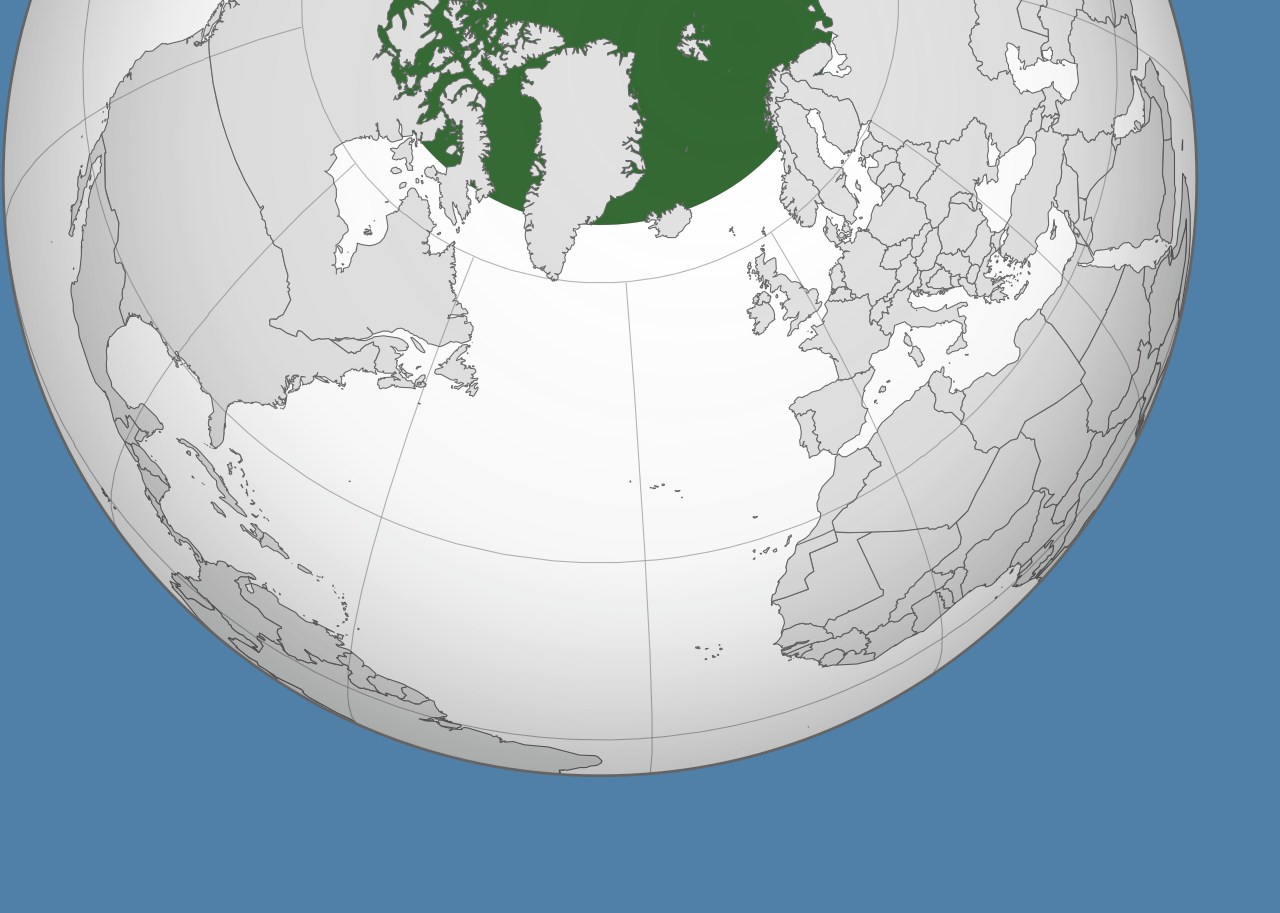
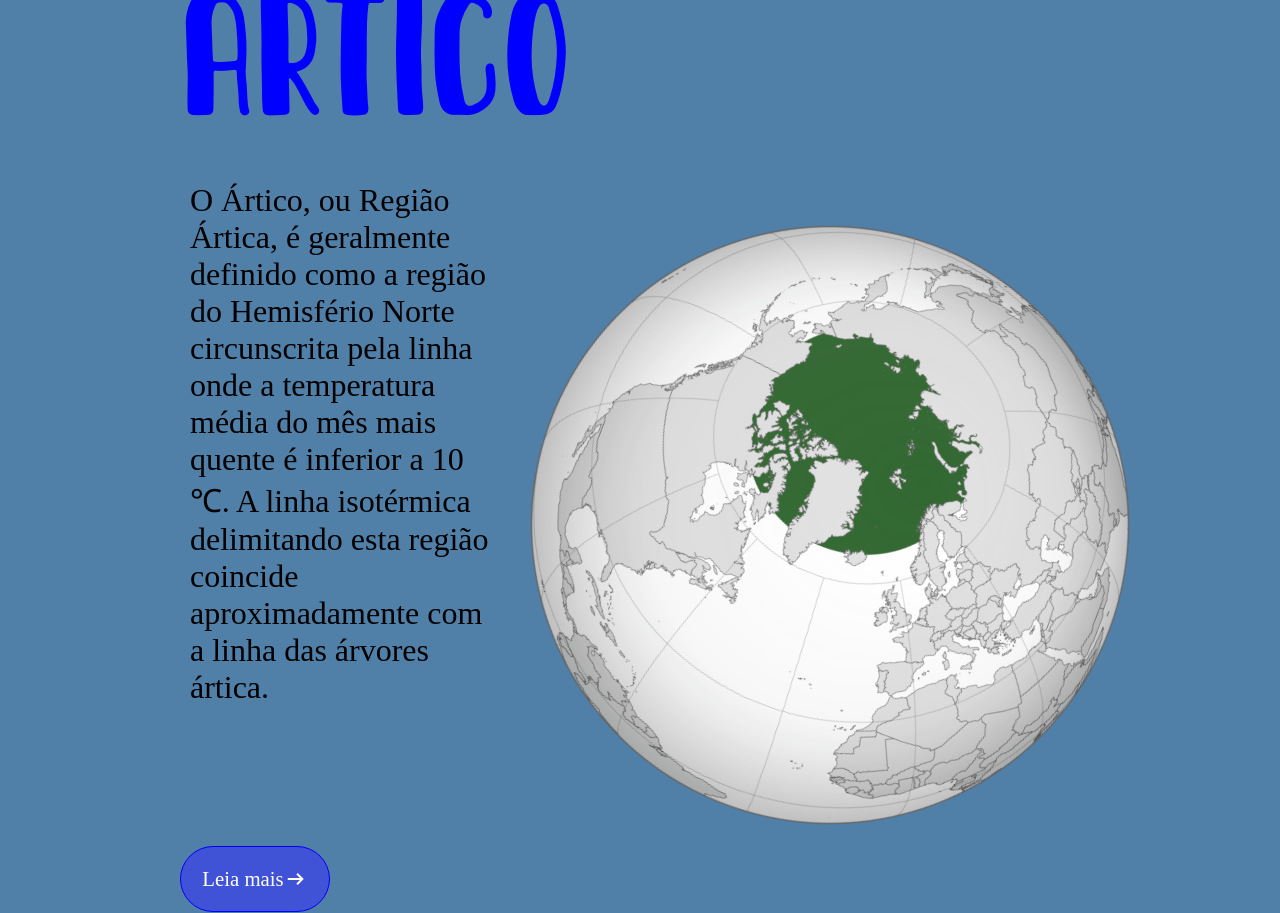
Before and after one commit to ryansilva-2003/WebReact-Artic-Antartic, a React (Vite) app in the folder web-artic/: page / in a window 1280 px wide. Shown: the part 1360-2273 px from the top of the page. Before the commit the page ends 2143 px from the top, so only its background shows below. Built offline with nearby package versions, Linux system fonts and the light colour scheme.

Commit message:
estilização artico

```diff
--- a/web-artic/index.html
+++ b/web-artic/index.html
@@ -3,6 +3,7 @@
   <head>
     <meta charset="UTF-8" />
     <link rel="icon" type="image/svg+xml" href="./icon.webp" />
+    <link rel="stylesheet" href="https://fonts.googleapis.com/css2?family=Material+Symbols+Outlined:opsz,wght,FILL,GRAD@24,400,0,0&icon_names=arrow_right_alt" />
     <meta name="viewport" content="width=device-width, initial-scale=1.0" />
     <title>web-artic</title>
   </head>
--- a/web-artic/src/containers/Home/index.css
+++ b/web-artic/src/containers/Home/index.css
@@ -26,6 +26,14 @@ header {
     align-items: center;
     margin-top: 20px;
 }
+
+@font-face {
+  font-family: 'MinhaFonte';
+  src: url('/fonts/fontArtico.ttf') format('truetype');
+  font-weight: normal;
+  font-style: normal;
+}
+
 
 .btnHeader{
     position: absolute;
--- a/web-artic/src/containers/Home/sections/Artico.css
+++ b/web-artic/src/containers/Home/sections/Artico.css
@@ -0,0 +1,69 @@
+.container {
+  margin-left: 150px;
+  margin-right: 150px;
+  margin-top: 200px;
+}
+
+.title {
+  font-family: 'MinhaFonte', sans-serif;
+  font-weight: normal;
+  color: blue;
+  font-size: 6rem;
+  margin-left: 30px;
+}
+
+.info {
+  display: flex;
+  justify-content: space-between;
+  align-items: center;
+}
+
+.info p {
+  max-width: 500px;
+  padding: 40px;
+  border-radius: 50px;
+  font-size: 2rem;
+  max-width: 600px;
+  margin-bottom: 100px;
+}
+
+.textArea {
+  display: flex;
+  flex-direction:column;
+  max-width: 600px;
+}
+
+.imageArtic img {
+  width: 600px;
+  height: auto;
+  animation: spin 100s linear infinite;
+}
+
+@keyframes spin {
+  from {
+    transform: rotate(0deg);
+  }
+  to {
+    transform: rotate(360deg);
+  }
+
+}
+
+.leia-mais {
+  display: flex;
+  justify-content: center;
+  margin-left: 30px;
+  border: 1px solid blue;
+  border-radius: 50px;
+  max-width: 150px;
+  padding: 20px;
+  font-size: 1.3rem;
+  color: white;
+  background-color: #4052D6;
+  text-decoration: none;
+}
+
+.leia-mais:hover{
+  background-color: aquamarine;
+  color: black;
+}
--- a/web-artic/src/containers/Home/sections/Artico.jsx
+++ b/web-artic/src/containers/Home/sections/Artico.jsx
@@ -4,14 +4,22 @@ function Artico() {
     return (
         <section className='artico'>
             <div className='container'>
-                <div className='info'>
-                    <div className='title'>Ártico</div>
-                    <div className='texto'>O Ártico, ou Região Ártica, é geralmente definido como a região do Hemisfério Norte circunscrita pela linha onde a temperatura média do mês mais quente é inferior a 10 ℃. A linha isotérmica delimitando esta região coincide aproximadamente com a linha das árvores ártica.</div>
+                <div className='title'>Ártico</div>
+                <article className='info'>
 
-                    <div className='imageArtic'>
-                    <img src='/Artico.png' alt=''></img>
+                    <div className='textArea'>
+                    <p className='texto'>O Ártico, ou Região Ártica, é geralmente definido como a região do Hemisfério Norte circunscrita pela linha onde a temperatura média do mês mais quente é inferior a 10 ℃. A linha isotérmica delimitando esta região coincide aproximadamente com a linha das árvores ártica.</p>
+
+                    <a className='leia-mais' href='https://pt.wikipedia.org/wiki/%C3%81rtico' target='_blank' rel="noopener noreferrer">
+                    Leia mais <span class="material-symbols-outlined">arrow_right_alt</span>
+                    </a>
                     </div>
-                </div>
+
+                    <figure className='imageArtic'>
+                    <img src='/Artico.png' alt='geoMundo' />
+                    </figure>
+
+                </article>
             </div>
         </section>
     )
--- a/web-artic/src/containers/Home/sections/Sobre.css
+++ b/web-artic/src/containers/Home/sections/Sobre.css
@@ -8,8 +8,8 @@
 }
 
 .texto p {
-    position: absolute;
     margin-top: 20px;
-    margin-left: 50px;
+    margin-left: 80px;
+    margin-right: 80px;
     font-size: 1.7rem;
 }
```
Also changed, not shown: web-artic/public/fonts/fontArtico.ttf (added).
